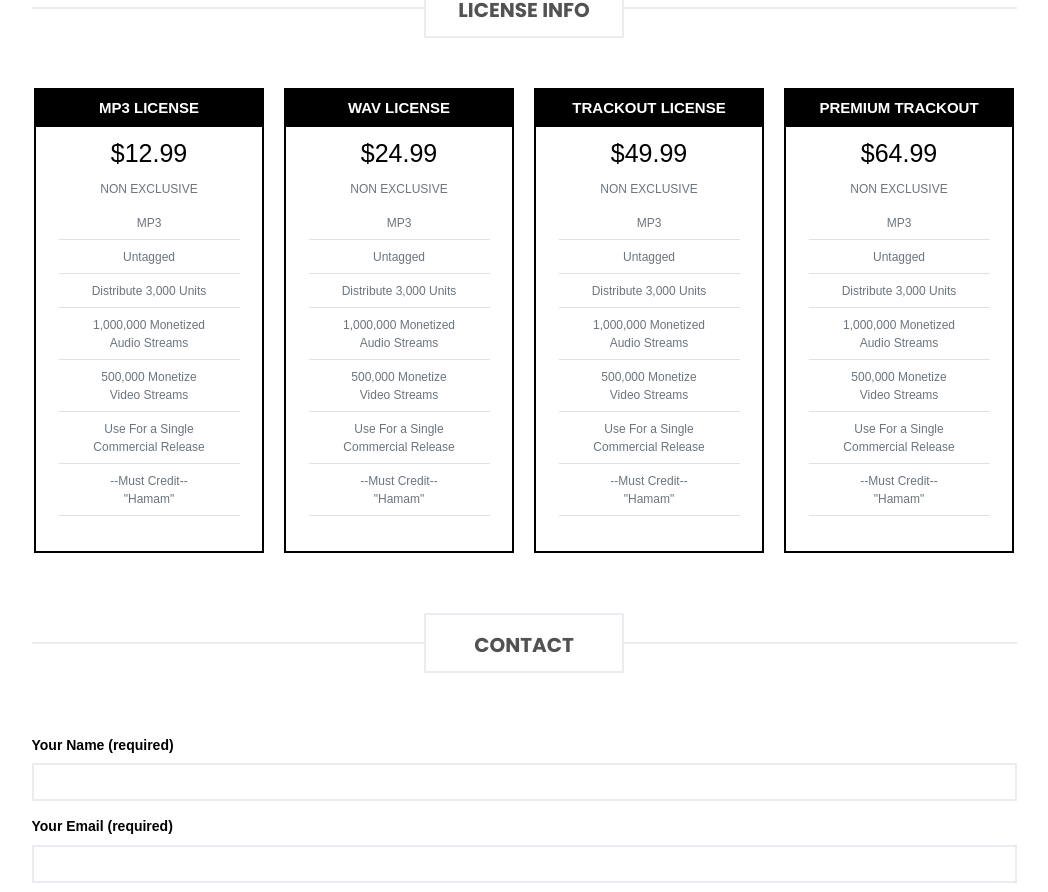
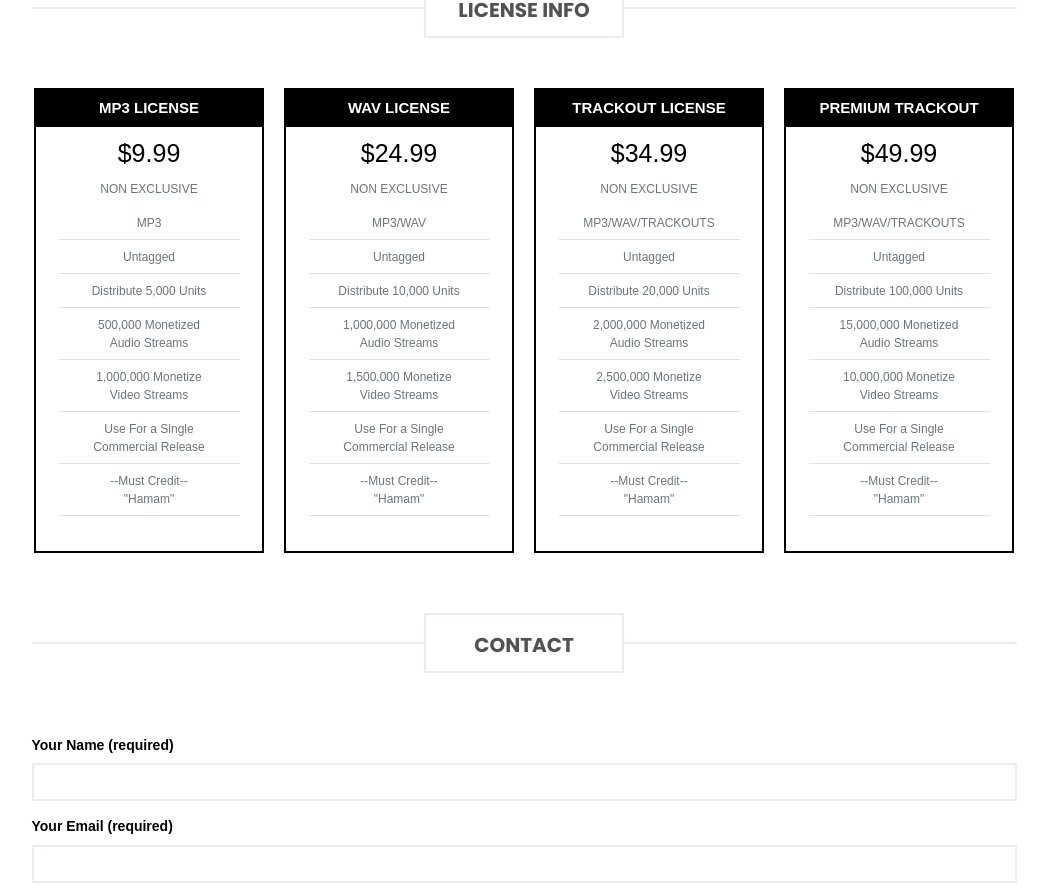
Before and after one commit to danielhamam/Music-Production-Website, a React (Create React App) app: page /#/ in a window 1280 px wide. Shown: the part 1700-2592 px from the top of the page, without its empty margins (116-1164 px from the left). Built offline with nearby package versions, Linux system fonts and the light colour scheme.

Commit message:
Initializing repository

```diff
--- a/src/components/home_screen/pricingInfo/PricingInfoCard1.js
+++ b/src/components/home_screen/pricingInfo/PricingInfoCard1.js
@@ -10,7 +10,7 @@ export class PricingInfoCard1 extends Component {
           </div>
           <div className="main">
             <div className="text-center">
-              <div className="price">$12.99</div>
+              <div className="price">$9.99</div>
             </div>
             <div className="text-muted text-uppercase sub-text">
               non exclusive
@@ -23,13 +23,13 @@ export class PricingInfoCard1 extends Component {
                 <div className="text-muted sub-text my-2">Untagged</div>
               </li>
               <li className="border-bottom">
-                <div className="text-muted sub-text my-2">Distribute 3,000 Units</div>
+                <div className="text-muted sub-text my-2">Distribute 5,000 Units</div>
               </li>
               <li className="border-bottom">
-                <div className="text-muted sub-text my-2">1,000,000 Monetized <br /> Audio Streams</div>
+                <div className="text-muted sub-text my-2">500,000 Monetized <br /> Audio Streams</div>
               </li>
               <li className="border-bottom">
-                <div className="text-muted sub-text my-2">500,000 Monetize <br /> Video Streams</div>
+                <div className="text-muted sub-text my-2">1,000,000 Monetize <br /> Video Streams</div>
               </li>
               <li className="border-bottom">
                 <div className="text-muted sub-text my-2">Use For a Single <br/> Commercial Release </div>
--- a/src/components/home_screen/pricingInfo/PricingInfoCard2.js
+++ b/src/components/home_screen/pricingInfo/PricingInfoCard2.js
@@ -21,14 +21,14 @@ export class PricingInfoCard2 extends Component {
             </div>
             <ul className="px-4 py-1">
               <li className="border-bottom">
-                <div className="text-muted sub-text my-2">MP3</div>
+                <div className="text-muted sub-text my-2">MP3/WAV</div>
               </li>
               <li className="border-bottom">
                 <div className="text-muted sub-text my-2">Untagged</div>
               </li>
               <li className="border-bottom">
                 <div className="text-muted sub-text my-2">
-                  Distribute 3,000 Units
+                  Distribute 10,000 Units
                 </div>
               </li>
               <li className="border-bottom">
@@ -38,7 +38,7 @@ export class PricingInfoCard2 extends Component {
               </li>
               <li className="border-bottom">
                 <div className="text-muted sub-text my-2">
-                  500,000 Monetize <br /> Video Streams
+                  1,500,000 Monetize <br /> Video Streams
                 </div>
               </li>
               <li className="border-bottom">
--- a/src/components/home_screen/pricingInfo/PricingInfoCard3.js
+++ b/src/components/home_screen/pricingInfo/PricingInfoCard3.js
@@ -14,31 +14,31 @@ export class PricingInfoCard3 extends Component {
           </div>
           <div className="main">
             <div className="text-center">
-              <div className="price">$49.99</div>
+              <div className="price">$34.99</div>
             </div>
             <div className="text-muted text-uppercase sub-text">
               non exclusive
             </div>
             <ul className="px-4 py-1">
               <li className="border-bottom">
-                <div className="text-muted sub-text my-2">MP3</div>
+                <div className="text-muted sub-text my-2">MP3/WAV/TRACKOUTS</div>
               </li>
               <li className="border-bottom">
                 <div className="text-muted sub-text my-2">Untagged</div>
               </li>
               <li className="border-bottom">
                 <div className="text-muted sub-text my-2">
-                  Distribute 3,000 Units
+                  Distribute 20,000 Units
                 </div>
               </li>
               <li className="border-bottom">
                 <div className="text-muted sub-text my-2">
-                  1,000,000 Monetized <br /> Audio Streams
+                  2,000,000 Monetized <br /> Audio Streams
                 </div>
               </li>
               <li className="border-bottom">
                 <div className="text-muted sub-text my-2">
-                  500,000 Monetize <br /> Video Streams
+                  2,500,000 Monetize <br /> Video Streams
                 </div>
               </li>
               <li className="border-bottom">
--- a/src/components/home_screen/pricingInfo/PricingInfoCard4.js
+++ b/src/components/home_screen/pricingInfo/PricingInfoCard4.js
@@ -14,31 +14,31 @@ export class PricingInfoCard4 extends Component {
           </div>
           <div className="main">
             <div className="text-center">
-              <div className="price">$64.99</div>
+              <div className="price">$49.99</div>
             </div>
             <div className="text-muted text-uppercase sub-text">
               non exclusive
             </div>
             <ul className="px-4 py-1">
               <li className="border-bottom">
-                <div className="text-muted sub-text my-2">MP3</div>
+                <div className="text-muted sub-text my-2">MP3/WAV/TRACKOUTS</div>
               </li>
               <li className="border-bottom">
                 <div className="text-muted sub-text my-2">Untagged</div>
               </li>
               <li className="border-bottom">
                 <div className="text-muted sub-text my-2">
-                  Distribute 3,000 Units
+                  Distribute 100,000 Units
                 </div>
               </li>
               <li className="border-bottom">
                 <div className="text-muted sub-text my-2">
-                  1,000,000 Monetized <br /> Audio Streams
+                  15,000,000 Monetized <br /> Audio Streams
                 </div>
               </li>
               <li className="border-bottom">
                 <div className="text-muted sub-text my-2">
-                  500,000 Monetize <br /> Video Streams
+                  10,000,000 Monetize <br /> Video Streams
                 </div>
               </li>
               <li className="border-bottom">
--- a/src/components/navbar/Navbar.js
+++ b/src/components/navbar/Navbar.js
@@ -59,7 +59,7 @@ class Navbar extends Component {
                 <span style={{fontSize: 11}}>
                 {/* CURRENT SALE: BUY 1 GET 1 FREE! ADD 2 OF ANY LICENSE TYPE TO
                 YOUR CART TO APPLY DISCOUNT! */}
-                FOR ANY BUSINESS INQUIRIES, PLEASE LEAVE A MESSAGE IN THE CONTACT SECTION BELOW OR FOLLOW MY SOCIAL MEDIA. THANKS FOR SHOPPING, ARTISTS!
+                FOR ANY BUSINESS INQUIRIES, PLEASE LEAVE A MESSAGE IN THE CONTACT SECTION BELOW OR FOLLOW MY SOCIAL MEDIA!
               </span>
               <div className="d-none d-md-block">
                 <a href="https://www.soundcloud.com/prodbyhamam" >
```
